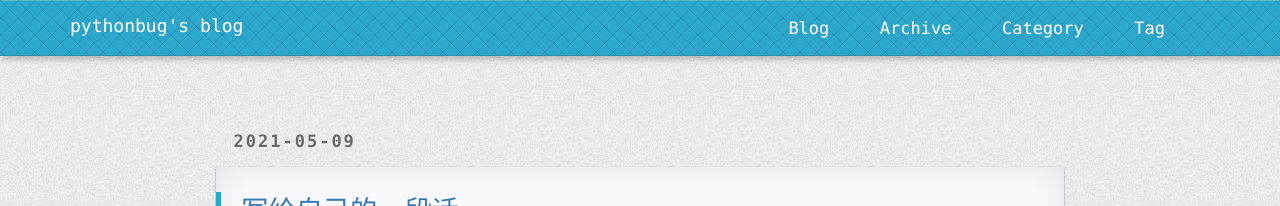
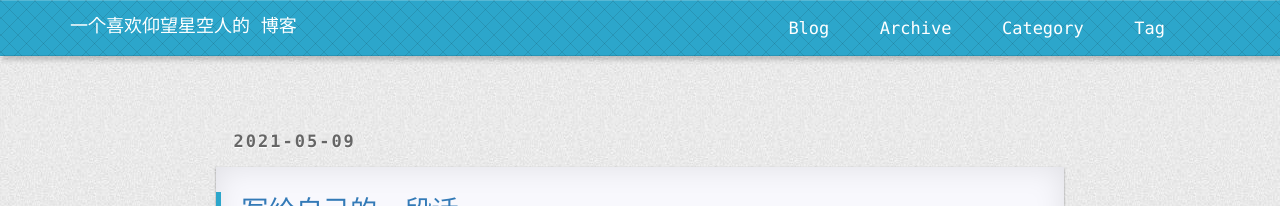
Before and after one commit to pythonbug/pythonbug.github.io, a Jekyll site: the page built from index.html, in a window 1280 px wide. Shown: the top 206 px of the page. Built offline with Jekyll 4.4.1, drawn with Linux system fonts in a browser that asks for light colours; nearby versions of some CDN libraries; the list of posts is cut into pages by our own code; comment, search, counter and statistics services are not loaded; a style sheet for code colours, icons or effects is not loaded.

Commit message:
修改一下网站的名字

```diff
--- a/_config.yml
+++ b/_config.yml
@@ -27,7 +27,7 @@ defaults:
 
 
 
-title: "pythonbug's blog"
+title: "一个喜欢仰望星空人的 博客"
 email: xuyang5188@outlook.com
 description: ""
 github:
```
